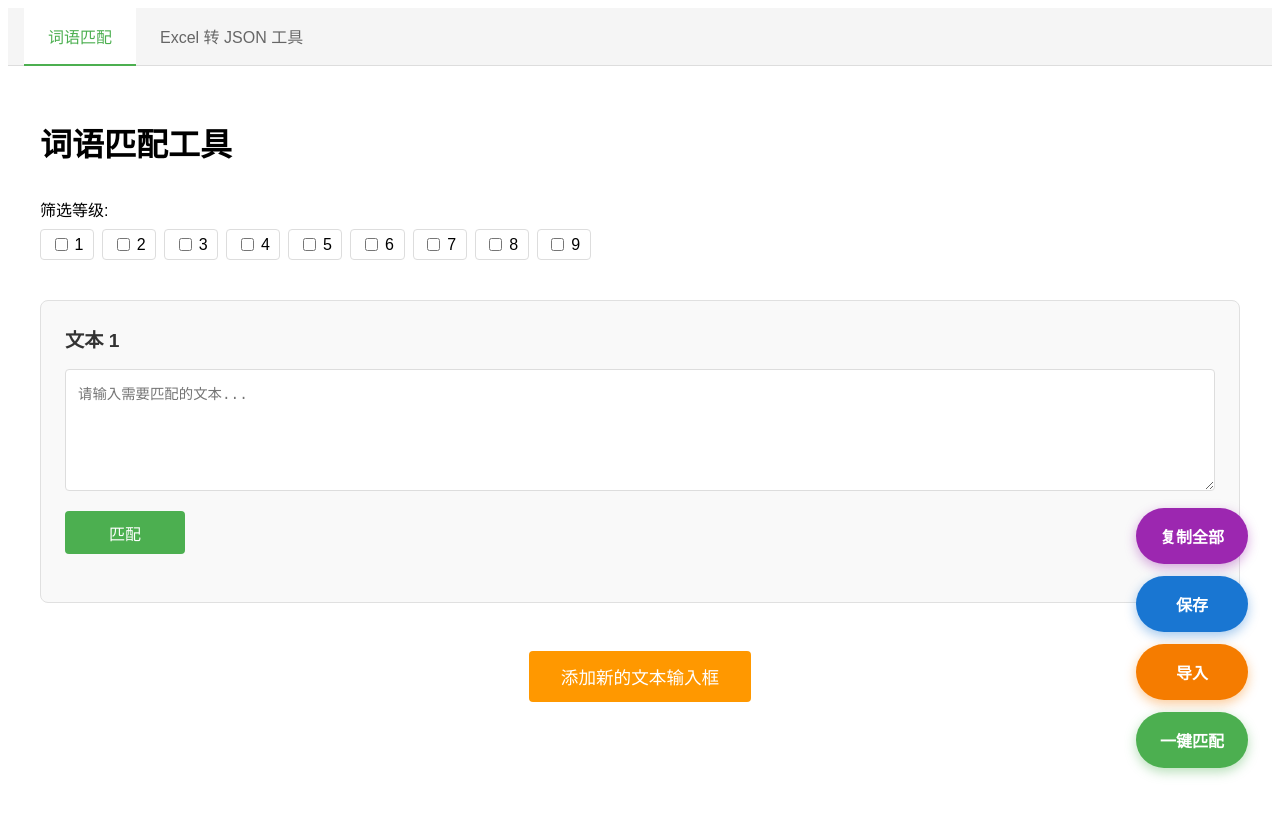
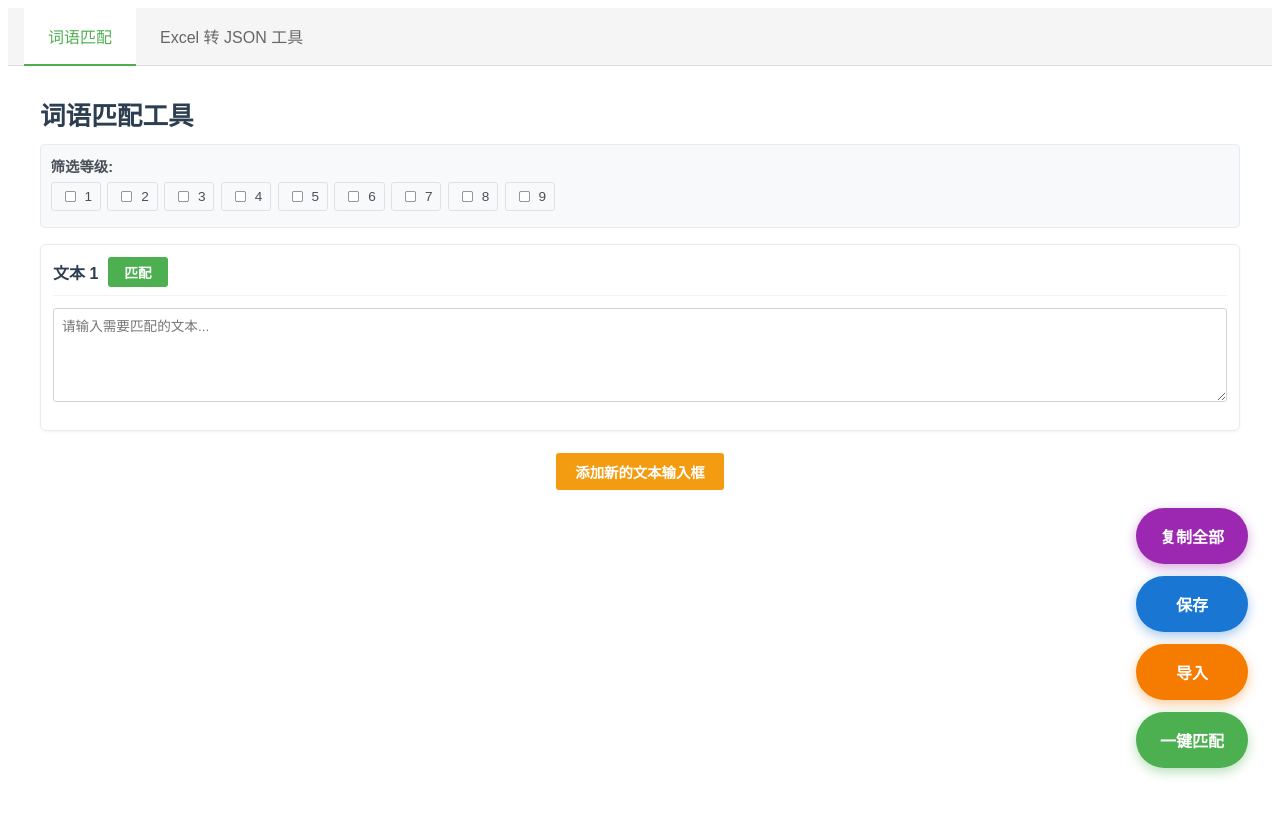
Before and after one commit to smileShirmy/word-finder, a Vue app: page /word-match#/word-match in a window 1280 px wide. Built offline with nearby package versions, Linux system fonts and the light colour scheme; the HTML template or start-up script is replaced by a standard one.

Commit message:
feat: 样式优化

```diff
--- a/src/views/WordMatch.vue
+++ b/src/views/WordMatch.vue
@@ -426,7 +426,10 @@ onMounted(() => {
     <div class="text-inputs-wrapper">
       <div v-for="(inputItem, index) in textInputs" :key="inputItem.id" :id="`text-${index + 1}`" class="text-input-card">
         <div class="card-header">
-          <h3>文本 {{ index + 1 }}</h3>
+          <div class="header-left">
+            <h3>文本 {{ index + 1 }}</h3>
+            <button @click="matchWords(index)" class="match-btn">匹配</button>
+          </div>
           <button v-if="textInputs.length > 1" @click="removeInputText(index)" class="remove-card-btn">
             删除此卡片
           </button>
@@ -435,13 +438,9 @@ onMounted(() => {
         <div class="input-section">
           <textarea
             v-model="inputItem.text"
-            rows="6"
+            rows="4"
             placeholder="请输入需要匹配的文本..."
           ></textarea>
-        </div>
-
-        <div class="action-section">
-          <button @click="matchWords(index)" class="match-btn">匹配</button>
         </div>
 
         <div class="output-section" v-if="inputItem.results.length > 0">
@@ -529,126 +528,161 @@ onMounted(() => {
 .container {
   max-width: 1200px;
   margin: 0 auto;
-  padding: 2rem;
+  padding: 0.75rem;
   font-family: sans-serif;
 }
 
 h1 {
-  margin-bottom: 2rem;
+  margin-bottom: 0.75rem;
+  font-size: 1.6rem;
+  font-weight: 700;
+  color: #2c3e50;
 }
 
 .filter-section {
-  margin-bottom: 2rem;
+  margin-bottom: 1rem;
+  padding: 0.6rem;
+  background: #f8f9fa;
+  border-radius: 4px;
+  border: 1px solid #e9ecef;
 }
 
 .filter-section > label {
   display: block;
-  margin-bottom: 0.5rem;
-  font-weight: 500;
+  margin-bottom: 0.4rem;
+  font-weight: 600;
+  font-size: 0.9rem;
+  color: #495057;
 }
 
 .level-checkboxes {
   display: flex;
   flex-wrap: wrap;
-  gap: 0.5rem;
+  gap: 0.4rem;
 }
 
 .checkbox-label {
   display: flex;
   align-items: center;
-  gap: 0.25rem;
-  padding: 0.3rem 0.6rem;
-  border: 1px solid #ddd;
-  border-radius: 4px;
+  gap: 0.3rem;
+  padding: 0.25rem 0.5rem;
+  border: 1px solid #dee2e6;
+  border-radius: 3px;
   cursor: pointer;
   user-select: none;
+  font-size: 0.85rem;
+  font-weight: 500;
+  transition: all 0.15s;
 }
 
 .checkbox-label:has(input:checked) {
-  background: #e8f5e9;
-  border-color: #4caf50;
+  background: #d1f2eb;
+  border-color: #27ae60;
+  color: #27ae60;
+  font-weight: 600;
+}
+
+.checkbox-label:hover {
+  border-color: #adb5bd;
+  background: #f8f9fa;
 }
 
 .checkbox-label input {
   cursor: pointer;
+  transform: scale(0.85);
 }
 
 .text-inputs-wrapper {
   display: flex;
   flex-direction: column;
-  gap: 2rem;
-  margin-bottom: 2rem;
+  gap: 1rem;
+  margin-bottom: 1rem;
 }
 
 .text-input-card {
-  background: #f9f9f9;
-  border: 1px solid #e0e0e0;
-  border-radius: 8px;
-  padding: 1.5rem;
+  background: #ffffff;
+  border: 1px solid #e9ecef;
+  border-radius: 6px;
+  padding: 0.75rem;
+  box-shadow: 0 1px 3px rgba(0, 0, 0, 0.05);
 }
 
 .card-header {
   display: flex;
   justify-content: space-between;
   align-items: center;
-  margin-bottom: 1rem;
+  margin-bottom: 0.75rem;
+  padding-bottom: 0.5rem;
+  border-bottom: 1px solid #f1f3f4;
 }
 
 .card-header h3 {
   margin: 0;
-  color: #333;
-  font-size: 1.2rem;
+  color: #2c3e50;
+  font-size: 1rem;
+  font-weight: 700;
+  margin-right: 0.6rem;
+}
+
+.header-left {
+  display: flex;
+  align-items: center;
 }
 
 .remove-card-btn {
-  padding: 0.4rem 1rem;
-  background: #f44336;
-  font-size: 0.9rem;
+  padding: 0.25rem 0.6rem;
+  background: #e74c3c;
+  font-size: 0.8rem;
+  border-radius: 3px;
+  font-weight: 500;
 }
 
 .remove-card-btn:hover {
-  background: #d32f2f;
+  background: #c0392b;
 }
 
 label {
   display: block;
-  margin-bottom: 0.5rem;
+  margin-bottom: 0.4rem;
   font-weight: 500;
+  font-size: 0.85rem;
+  color: #495057;
 }
 
 textarea {
   box-sizing: border-box;
   width: 100%;
-  padding: 0.75rem;
-  font-family: monospace;
-  font-size: 0.9rem;
-  border: 1px solid #ddd;
-  border-radius: 4px;
+  padding: 0.5rem;
+  font-family: inherit;
+  font-size: 0.85rem;
+  border: 1px solid #ced4da;
+  border-radius: 3px;
   resize: vertical;
+  min-height: 60px;
+  max-height: 150px;
+  line-height: 1.4;
 }
 
 textarea:focus {
   outline: none;
-  border-color: #4caf50;
+  border-color: #3498db;
+  box-shadow: 0 0 0 2px rgba(52, 152, 219, 0.1);
 }
 
 .input-section {
-  margin-bottom: 1rem;
-
-}
-
-.action-section {
-  margin-bottom: 1.5rem;
+  margin-bottom: 0.75rem;
 }
 
 button {
-  padding: 0.6rem 1.5rem;
+  padding: 0.4rem 0.9rem;
   background: #4caf50;
   color: white;
   border: none;
-  border-radius: 4px;
+  border-radius: 3px;
   cursor: pointer;
-  font-size: 1rem;
+  font-size: 0.85rem;
+  font-weight: 500;
+  transition: background-color 0.15s;
 }
 
 button:hover {
@@ -660,22 +694,27 @@ button.success {
 }
 
 button.add-btn {
-  background: #ff9800;
-  padding: 0.8rem 2rem;
-  font-size: 1.1rem;
+  background: #f39c12;
+  padding: 0.5rem 1.2rem;
+  font-size: 0.9rem;
+  font-weight: 600;
 }
 
 button.add-btn:hover {
-  background: #f57c00;
+  background: #e67e22;
 }
 
 button.match-btn {
-  min-width: 120px;
+  min-width: 60px;
+  padding: 0.3rem 0.8rem;
+  font-size: 0.85rem;
+  font-weight: 600;
 }
 
 .add-section {
   text-align: center;
-  padding: 1rem;
+  padding: 0.4rem;
+  margin-top: 0.4rem;
 }
 
 .output-header {
```
